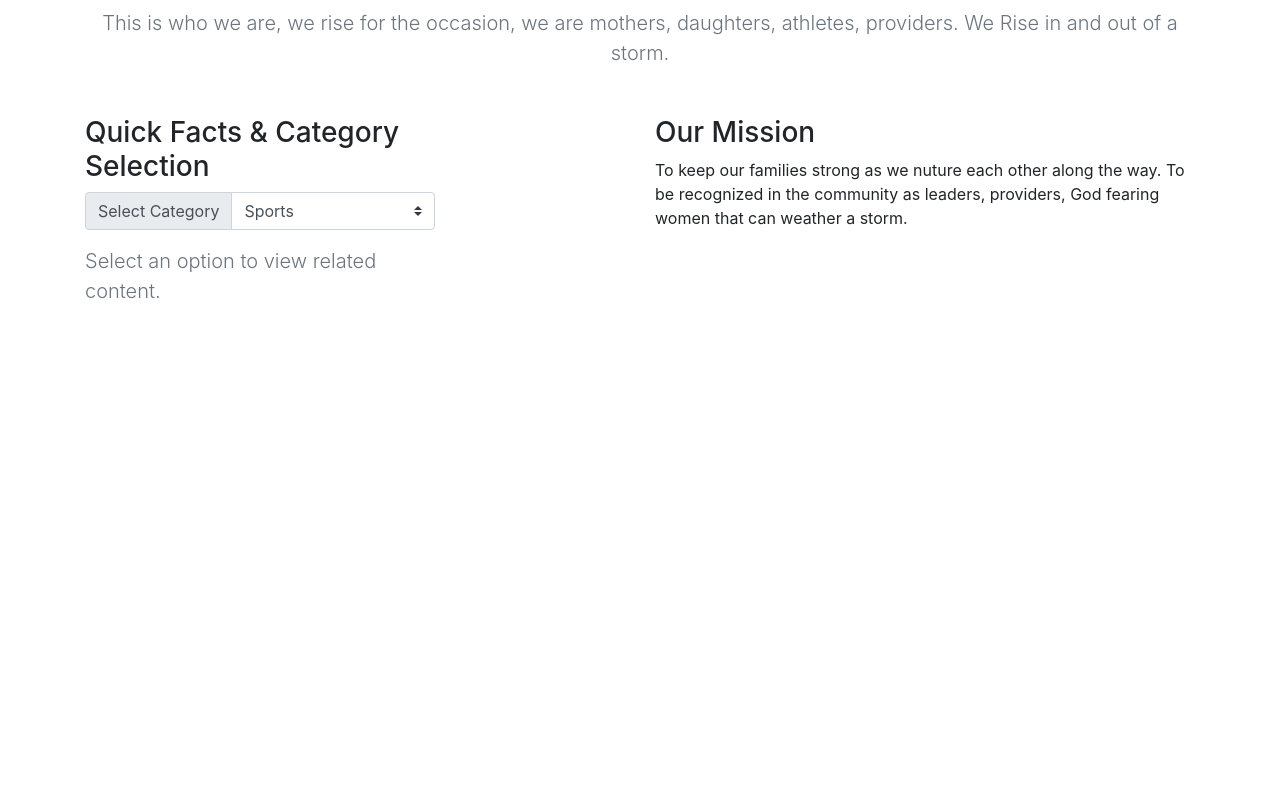
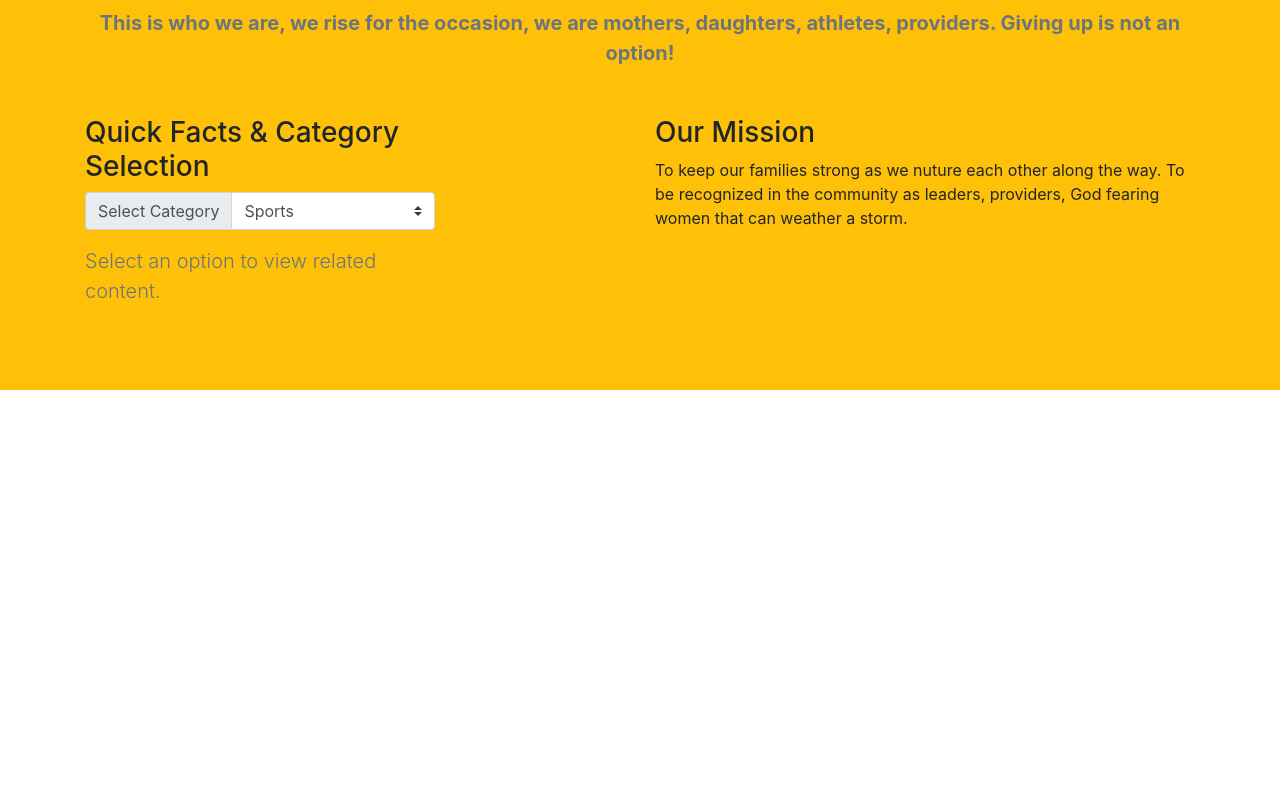
Before and after one commit to Sunnilu/atlas-bootstrap, a plain HTML site: page index.html in a window 1280 px wide. Shown: the part 333-1123 px from the top of the page. Drawn offline with nearby package versions, Linux system fonts and the light colour scheme.

Commit message:
added background color bg success to aside class

```diff
--- a/index.html
+++ b/index.html
@@ -42,10 +42,10 @@
 </section>
 
     <!-- About Section -->
-    <section id="about" class="py-5">
+    <section id="about" class="py-5 bg-warning">
         <div class="container">
             <h2 class="mb-4 text-center">About Us</h2>
-            <p class="lead text-muted text-center mb-5">This is who we are, we rise for the occasion, we are mothers, daughters, athletes, providers. We Rise in and out of a storm.</p>
+            <p class="lead text-muted text-center mb-5 font-weight-bold fst-italic">This is who we are, we rise for the occasion, we are mothers, daughters, athletes, providers. Giving up is not an option!</p>
 
             <!-- Main Content -->
             <div class="row">
@@ -145,7 +145,7 @@
         </a>
     </div>
 
-    <aside class="col-md-4 p-3 bg-light">
+    <aside class="col-md-4 p-3 bg-success">
         <h2> Women Sports</h2>
         <p>Woman have participated in sports since the beginning of time, yet the acknowledgement of their participation has not been accepted until the 1900's.</p>
     </aside>
```
